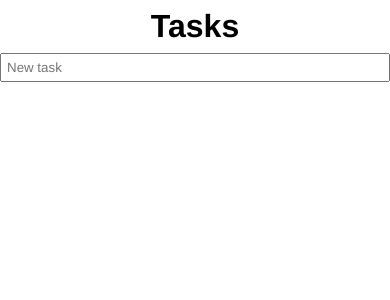
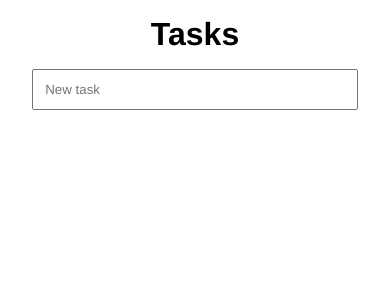
Before and after one commit to RussellShire/react-todo-list, a React (Create React App) app: page / in a window 390 px wide. Shown: the top 300 px of the page. Built offline with nearby package versions, Linux system fonts and the light colour scheme.

Commit message:
Add CSS tweaks for mobile first view

```diff
--- a/src/App.css
+++ b/src/App.css
@@ -18,18 +18,19 @@ html, body {
 }
 
 h1 {
-  margin: 8px 0;
+  margin: 1rem 0;
 }
 
 form {
   display: flex;
   flex-direction: column;
   position: relative;
+  margin: 1rem 2rem 2rem;
 }
 
 input,
 textarea {
-  padding: 5px;
+  padding: 0.7rem;
 }
 
 form button {
@@ -46,13 +47,14 @@ ul {
 
 ul {
   padding: 0;
+  margin: 1rem 2rem 2rem;
 }
 
 li {
   background-color: Cornsilk;
   border: 1px solid BurlyWood;
-  border-radius: 5px 2px;
-  margin: 8px 0;
+  border-radius: 10px 1px;
+  margin: 0.5rem 0;
 }
 
 li div {
@@ -80,6 +82,7 @@ li h2 {
   background-color: NavajoWhite;
   margin: 0;
   padding: 4px;
+  border-radius: 10px 1px;
 }
 
 li p {
```
